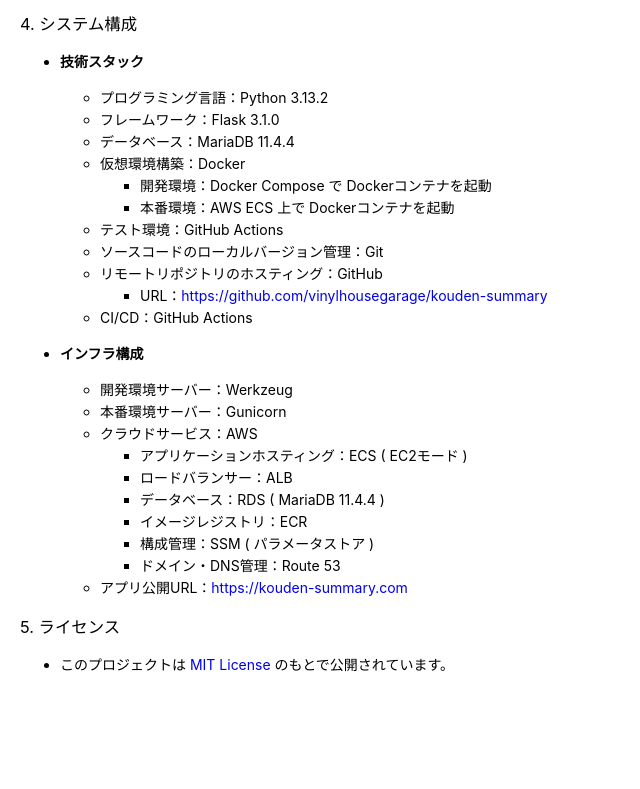
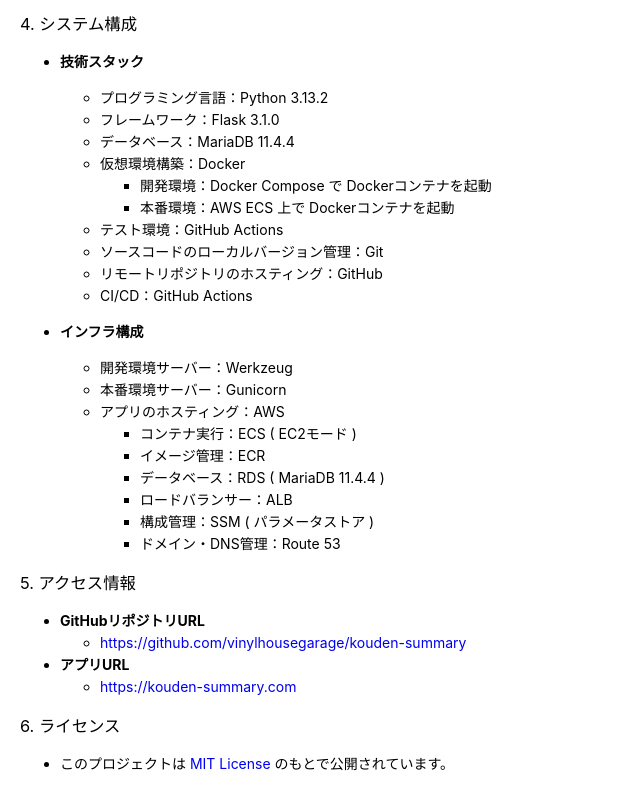
Before and after one commit to vinylhousegarage/kouden-summary, a plain HTML site: page docs/index.html in a window 1280 px wide. Shown: the part 1919-2708 px from the top of the page, without its empty margins (0-640 px from the left). Before the commit the page ends 2609 px from the top, so only its background shows below. Drawn offline with Linux system fonts and the light colour scheme; a script that the page names is missing.

Commit message:
refactor(readme): adjust infra config and separate access URLs

```diff
--- a/docs/index.html
+++ b/docs/index.html
@@ -594,11 +594,7 @@
 </li>
 <li>テスト環境：GitHub Actions</li>
 <li>ソースコードのローカルバージョン管理：Git</li>
-<li>リモートリポジトリのホスティング：GitHub
-<ul>
-<li>URL：<a href="https://github.com/vinylhousegarage/kouden-summary">https://github.com/vinylhousegarage/kouden-summary</a></li>
-</ul>
-</li>
+<li>リモートリポジトリのホスティング：GitHub</li>
 <li>CI/CD：GitHub Actions</li>
 </ul>
 </li>
@@ -607,21 +603,33 @@
 <ul>
 <li>開発環境サーバー：Werkzeug</li>
 <li>本番環境サーバー：Gunicorn</li>
-<li>クラウドサービス：AWS
+<li>アプリのホスティング：AWS
 <ul>
-<li>アプリケーションホスティング：ECS ( EC2モード )</li>
+<li>コンテナ実行：ECS ( EC2モード )</li>
+<li>イメージ管理：ECR</li>
+<li>データベース：RDS ( MariaDB 11.4.4 )</li>
 <li>ロードバランサー：ALB</li>
-<li>データベース：RDS ( MariaDB 11.4.4 )</li>
-<li>イメージレジストリ：ECR</li>
 <li>構成管理：SSM ( パラメータストア )</li>
 <li>ドメイン・DNS管理：Route 53</li>
 </ul>
 </li>
-<li>アプリ公開URL：<a href="https://kouden-summary.com">https://kouden-summary.com</a></li>
 </ul>
 </li>
 </ul>
-<h3 id="5-%E3%83%A9%E3%82%A4%E3%82%BB%E3%83%B3%E3%82%B9">5. ライセンス</h3>
+<h3 id="5-%E3%82%A2%E3%82%AF%E3%82%BB%E3%82%B9%E6%83%85%E5%A0%B1">5. アクセス情報</h3>
+<ul>
+<li><strong>GitHubリポジトリURL</strong>
+<ul>
+<li><a href="https://github.com/vinylhousegarage/kouden-summary">https://github.com/vinylhousegarage/kouden-summary</a></li>
+</ul>
+</li>
+<li><strong>アプリURL</strong>
+<ul>
+<li><a href="https://kouden-summary.com">https://kouden-summary.com</a></li>
+</ul>
+</li>
+</ul>
+<h3 id="6-%E3%83%A9%E3%82%A4%E3%82%BB%E3%83%B3%E3%82%B9">6. ライセンス</h3>
 <ul>
 <li>このプロジェクトは <a href="https://github.com/vinylhousegarage/kouden-summary/blob/main/LICENSE">MIT License</a> のもとで公開されています。</li>
 </ul>
```
Also changed, not shown: 1 other file.
